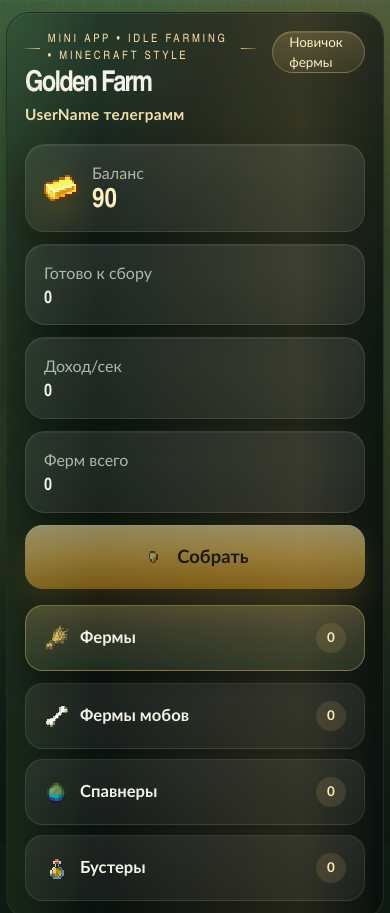
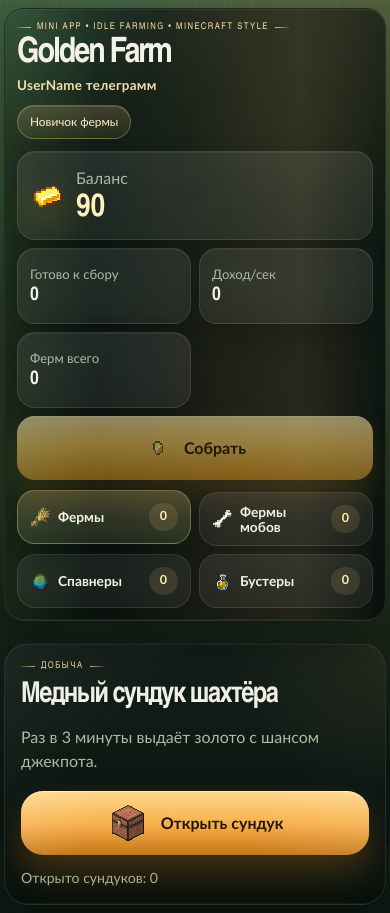
Before and after one commit to Kastient/golden-farm-miniapp, a React (Vite) app: page / in a window 390 px wide. Shown: the top 913 px of the page. Built offline with nearby package versions, Linux system fonts and the light colour scheme.

Commit message:
Improve mobile layout

```diff
--- a/src/App.css
+++ b/src/App.css
@@ -1039,40 +1039,153 @@
 
   .top-hud {
     top: 8px;
+    gap: 12px;
+    padding: 14px;
   }
 
-  .hud-brand,
-  .hud-summary,
-  .hud-tabs,
-  .profile-stats-grid,
+  .eyebrow,
+  .section-kicker,
+  .shop-subtitle {
+    gap: 6px;
+    font-size: 0.58rem;
+    letter-spacing: 0.16em;
+  }
+
+  .section-kicker::before,
+  .eyebrow::before,
+  .section-kicker::after,
+  .eyebrow::after {
+    width: 14px;
+  }
+
+  .hud-brand {
+    display: grid;
+    grid-template-columns: minmax(0, 1fr) auto;
+    align-items: start;
+    gap: 10px;
+  }
+
+  .hud-brand-title {
+    gap: 4px;
+  }
+
+  .hud-brand-title strong {
+    max-width: none;
+    font-size: clamp(2rem, 9vw, 2.7rem);
+    line-height: 0.92;
+  }
+
+  .hud-username {
+    font-size: 0.84rem;
+  }
+
+  .hud-rank {
+    min-height: 34px;
+    max-width: 120px;
+    padding: 6px 12px;
+    white-space: normal;
+    text-align: center;
+    font-size: 0.74rem;
+    justify-content: center;
+  }
+
+  .hud-summary {
+    grid-template-columns: repeat(2, minmax(0, 1fr));
+    gap: 10px;
+  }
+
+  .hud-balance-card {
+    grid-column: 1 / -1;
+    min-height: 88px;
+    padding: 14px 16px;
+  }
+
+  .hud-balance-card img {
+    width: 28px;
+    height: 28px;
+  }
+
+  .hud-balance-card strong {
+    font-size: 2rem;
+  }
+
+  .hud-stat {
+    min-height: 82px;
+    padding: 14px;
+    gap: 4px;
+  }
+
+  .hud-stat span {
+    font-size: 0.82rem;
+    line-height: 1.15;
+  }
+
+  .hud-stat strong {
+    font-size: 1.2rem;
+  }
+
+  .hud-collect {
+    grid-column: 1 / -1;
+    width: 100%;
+    min-width: 0;
+    min-height: 72px;
+    font-size: 1rem;
+  }
+
+  .hud-collect img {
+    width: 28px;
+    height: 28px;
+  }
+
+  .hud-tabs {
+    grid-template-columns: repeat(2, minmax(0, 1fr));
+    gap: 8px;
+  }
+
+  .hud-tab {
+    min-height: 56px;
+    padding: 0 14px;
+    gap: 8px;
+    font-size: 0.92rem;
+  }
+
+  .hud-tab span {
+    line-height: 1.1;
+  }
+
+  .hud-tab img {
+    width: 20px;
+    height: 20px;
+  }
+
+  .hud-tab b {
+    min-width: 28px;
+    height: 28px;
+    font-size: 0.78rem;
+  }
+
   .shop-grid {
     grid-template-columns: 1fr;
   }
 
-  .hud-brand {
-    align-items: flex-start;
-  }
-
-  .hud-rank {
-    white-space: normal;
-  }
-
-  .profile-strip {
+  .spawner-actions {
     grid-template-columns: 1fr;
   }
 
-  .avatar-core {
-    width: 84px;
-    font-size: 2.2rem;
+  .spawner-slots,
+  .egg-inventory,
+  .boosters-grid,
+  .booster-metrics {
+    grid-template-columns: 1fr;
   }
 
-  .profile-name-row {
-    display: grid;
+  .section-heading h2 {
+    font-size: clamp(1.8rem, 7vw, 2.3rem);
   }
 
-  .hud-balance-card,
-  .hud-stat {
-    min-height: 72px;
+  .system-panel,
+  .shop-panel {
+    padding: 16px;
   }
 
   .treasure-button,
@@ -1080,3 +1193,44 @@
     min-height: 64px;
   }
 }
+
+@media (max-width: 420px) {
+  .app-shell {
+    width: min(100%, calc(100% - 8px));
+    padding-top: 8px;
+  }
+
+  .top-hud {
+    border-radius: 20px;
+    padding: 12px;
+  }
+
+  .hud-brand {
+    grid-template-columns: 1fr;
+  }
+
+  .hud-rank {
+    max-width: none;
+    width: fit-content;
+  }
+
+  .hud-summary {
+    gap: 8px;
+  }
+
+  .hud-balance-card,
+  .hud-stat {
+    border-radius: 18px;
+  }
+
+  .hud-stat {
+    min-height: 76px;
+    padding: 12px;
+  }
+
+  .hud-tab {
+    min-height: 54px;
+    padding: 0 12px;
+    font-size: 0.86rem;
+  }
+}
```
